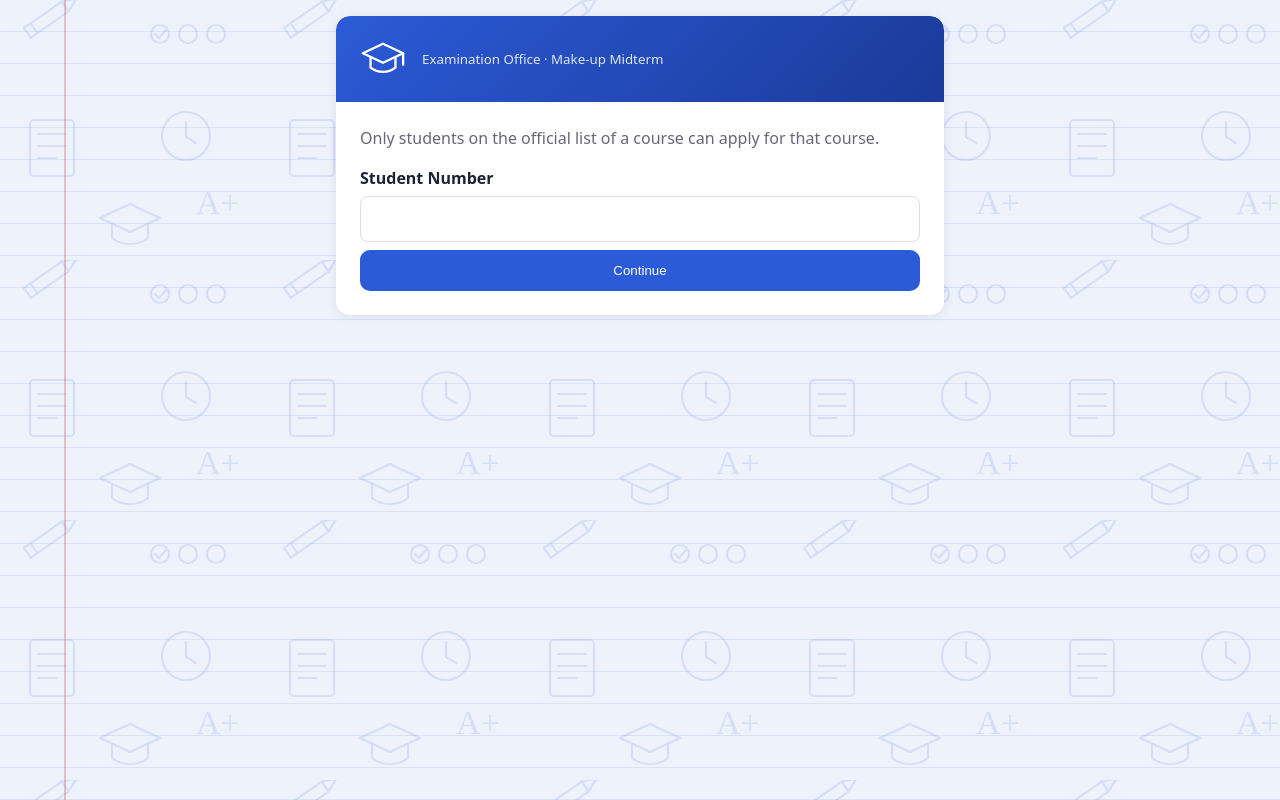
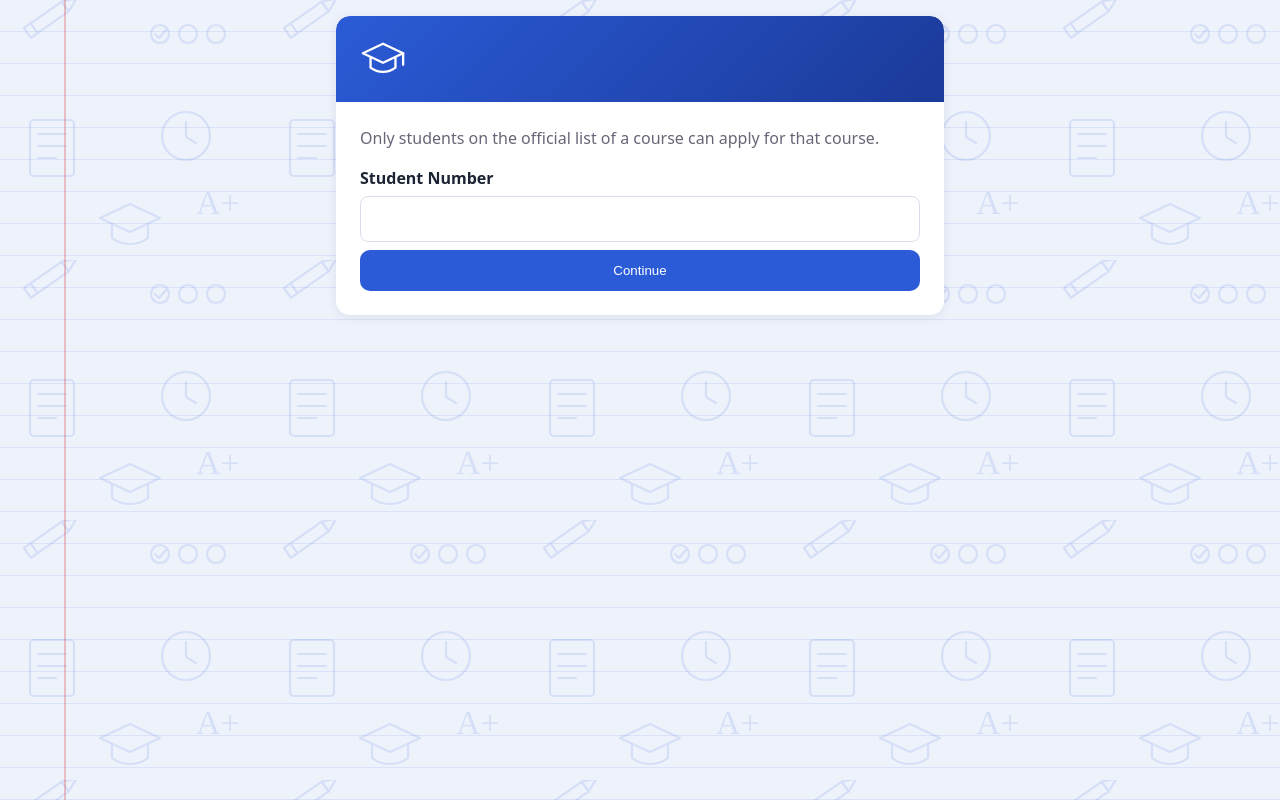
Before and after one commit to mrbkarimi/mrbkarimi, a plain HTML site: page makeup-exam/Index.html in a window 1280 px wide. Drawn offline with Linux system fonts and the light colour scheme.

Commit message:
Student page: remove header subtitle
Co-Authored-By: Claude Sonnet 5.5 <noreply@anthropic.com>
Claude-Session: https://claude.ai/code/session_014NjW6PLo4jmZ6VGExyBeSD

```diff
--- a/makeup-exam/Index.html
+++ b/makeup-exam/Index.html
@@ -42,7 +42,7 @@
 <div class="wrap">
   <div id="banner"></div>
   <div class="card">
-    <div class="head"><svg viewBox='0 0 48 48' fill='none' stroke='#fff' stroke-width='2.4' stroke-linecap='round' stroke-linejoin='round'><path d='M3 18l21-10 21 10-21 10z'/><path d='M11 23v10c8 6 18 6 26 0V23'/><path d='M45 18v12'/></svg><div><h1 id="title"></h1><small>Examination Office &middot; Make-up Midterm</small></div></div>
+    <div class="head"><svg viewBox='0 0 48 48' fill='none' stroke='#fff' stroke-width='2.4' stroke-linecap='round' stroke-linejoin='round'><path d='M3 18l21-10 21 10-21 10z'/><path d='M11 23v10c8 6 18 6 26 0V23'/><path d='M45 18v12'/></svg><div><h1 id="title"></h1></div></div>
     <div class="pad">
     <p class="sub">Only students on the official list of a course can apply for that course.</p>
 
```
